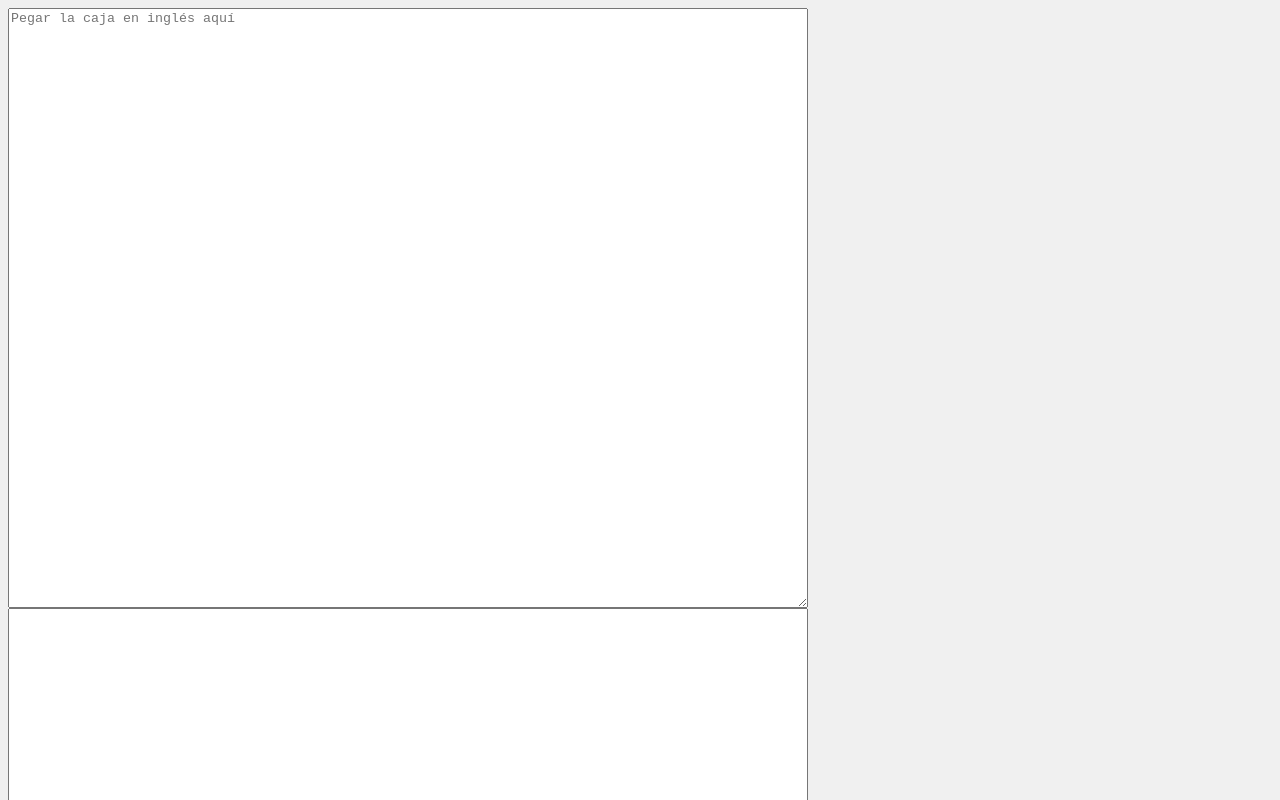
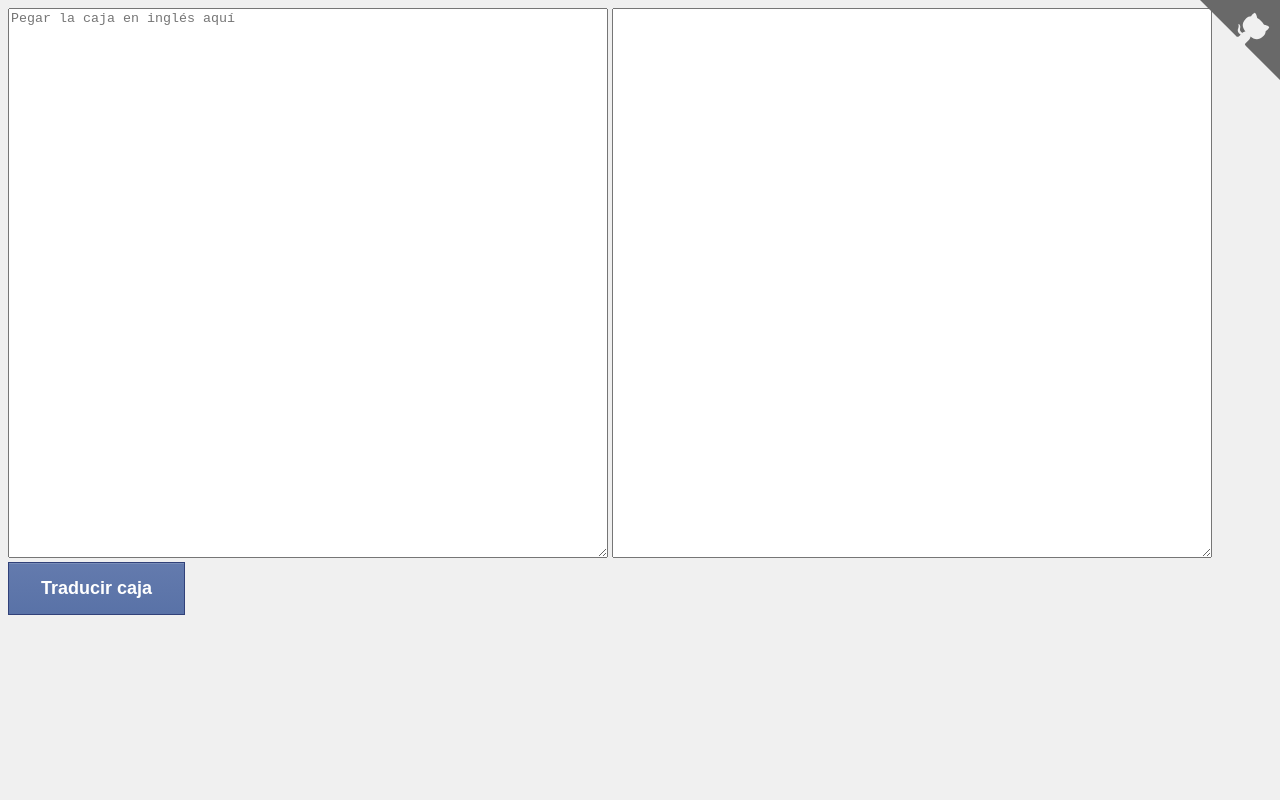
Before and after one commit to Yllelder/GW2traductorcajas, a plain HTML site: page index.html in a window 1280 px wide. Shown: the top 800 px of the page. Drawn offline with nearby package versions, Linux system fonts and the light colour scheme.

Commit message:
Update index.html
Rediseñar botón. Reducir tamaño cajas. Añadir esquina GitHub.

```diff
--- a/index.html
+++ b/index.html
@@ -4,17 +4,55 @@
     <meta charset="UTF-8">
     <title>GW2 wiki - Traducción de cajas al español</title>
     <style>
+        .github-corner:hover .octo-arm { animation:octocat-wave 560ms ease-in-out}
+            @keyframes octocat-wave{
+                0%,100%{transform:rotate(0)}
+                20%,60%{transform:rotate(-25deg)}
+                40%,80%{transform:rotate(10deg)}}
+                @media (max-width:500px) {
+                    .github-corner:hover .octo-arm {animation:none}
+                    .github-corner .octo-arm{animation:octocat-wave 560ms ease-in-out}
+                }
+
         body { background-color: #F0F0F0; }
         textarea {
-            width: 800px;
-            height: 600px;
+            width: 600px;
+            height: 550px;
+        }
+        input {
+            display: block;
+        }
+        .myButton {
+            box-shadow:inset 0px 1px 0px 0px #7a8eb9;
+            background:linear-gradient(to bottom, #637aad 5%, #5972a7 100%);
+            background-color:#637aad;
+            border:1px solid #314179;
+            display:block;
+            cursor:pointer;
+            color:#ffffff;
+            font-family:Arial;
+            font-size:18px;
+            font-weight:bold;
+            padding:15px 32px;
+            text-decoration:none;
+        }
+        .myButton:hover {
+            background:linear-gradient(to bottom, #5972a7 5%, #637aad 100%);
+            background-color:#5972a7;
+        }
+        .myButton:active {
+            position:relative;
+            top:1px;
         }
     </style>
 </head>
 <body>
+    <a href="https://github.com/Yllelder/GW2traductorcajas" class="github-corner" aria-label="Ver código en GitHub">
+        <svg width="80" height="80" viewBox="0 0 250 250" style="fill:#696969; color:#F0F0F0; position: absolute; top: 0; border: 0; right: 0;" aria-hidden="true"><path d="M0,0 L115,115 L130,115 L142,142 L250,250 L250,0 Z"></path><path d="M128.3,109.0 C113.8,99.7 119.0,89.6 119.0,89.6 C122.0,82.7 120.5,78.6 120.5,78.6 C119.2,72.0 123.4,76.3 123.4,76.3 C127.3,80.9 125.5,87.3 125.5,87.3 C122.9,97.6 130.6,101.9 134.4,103.2" fill="currentColor" style="transform-origin: 130px 106px;" class="octo-arm"></path><path d="M115.0,115.0 C114.9,115.1 118.7,116.5 119.8,115.4 L133.7,101.6 C136.9,99.2 139.9,98.4 142.2,98.6 C133.8,88.0 127.5,74.4 143.8,58.0 C148.5,53.4 154.0,51.2 159.7,51.0 C160.3,49.4 163.2,43.6 171.4,40.1 C171.4,40.1 176.1,42.5 178.8,56.2 C183.1,58.6 187.2,61.8 190.9,65.4 C194.5,69.0 197.7,73.2 200.1,77.6 C213.8,80.2 216.3,84.9 216.3,84.9 C212.7,93.1 206.9,96.0 205.4,96.6 C205.1,102.4 203.0,107.8 198.3,112.5 C181.9,128.9 168.3,122.5 157.7,114.1 C157.9,116.9 156.7,120.9 152.7,124.9 L141.0,136.5 C139.8,137.7 141.6,141.9 141.8,141.8 Z" fill="currentColor" class="octo-body"></path></svg></a>
+
     <textarea id="cajaIngles" spellcheck="false" placeholder="Pegar la caja en inglés aquí"></textarea>
     <textarea id="cajaEspanol" spellcheck="false"></textarea><img id="iconoObjeto" src="">
-    <input type="button" value="Traducir caja" onclick="traducirCaja()">
+    <input type="button" value="Traducir caja" class="myButton" onclick="traducirCaja()">
 
     <script src="https://code.jquery.com/jquery-3.1.1.min.js"></script>
 
```
